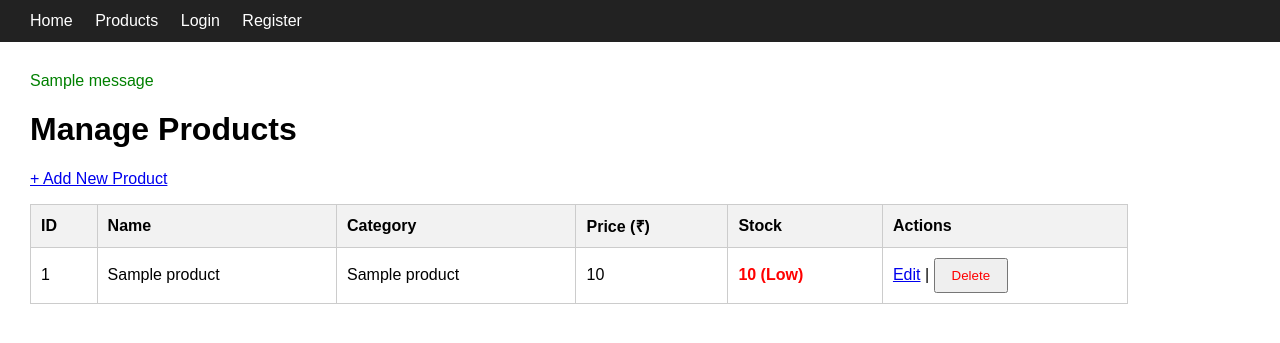
After one commit to Mallika17-makkena/Ecommerce-Inventory-System, a Flask app: template templates/admin_products.html in a window 1280 px wide. The commit adds this page. Shown: the top 343 px of the page. Run offline with Flask 3, Linux system fonts and the light colour scheme; the template is opened without the code that fills it: most values are stand-ins (such as "Sample title", 1, 10 or a date in 2020); one stand-in notice (Sample message) is shown.

Commit message:
Day 5: Add admin product management and base template

```diff
--- a/app.py
+++ b/app.py
@@ -1,4 +1,5 @@
 import os
+from functools import wraps
 from flask import Flask, render_template, request, redirect, url_for, session, flash
 import mysql.connector
 from dotenv import load_dotenv
@@ -19,14 +20,19 @@ def get_connection():
     )
 
 
+def admin_required(f):
+    @wraps(f)
+    def wrapper(*args, **kwargs):
+        if session.get("role") != "admin":
+            flash("Admin access only. Please log in as admin.", "error")
+            return redirect(url_for("login"))
+        return f(*args, **kwargs)
+    return wrapper
+
+
 @app.route("/")
 def home():
-    return (
-        "<h1>Welcome to E-Commerce and Inventory Management System!</h1>"
-        "<a href='/products'>View Products</a> | "
-        "<a href='/register'>Register</a> | "
-        "<a href='/login'>Login</a>"
-    )
+    return render_template("home.html")
 
 
 @app.route("/register", methods=["GET", "POST"])
@@ -107,7 +113,8 @@ def products():
     conn = get_connection()
     cursor = conn.cursor(dictionary=True)
     cursor.execute(
-        "SELECT id, name, price, stock_quantity, low_stock_threshold FROM products"
+        "SELECT id, name, price, stock_quantity, low_stock_threshold "
+        "FROM products WHERE is_active = TRUE"
     )
     items = cursor.fetchall()
     cursor.close()
@@ -115,5 +122,119 @@ def products():
     return render_template("products.html", products=items)
 
 
+@app.route("/admin/products")
+@admin_required
+def admin_products():
+    conn = get_connection()
+    cursor = conn.cursor(dictionary=True)
+    cursor.execute(
+        """SELECT p.id, p.name, p.price, p.stock_quantity,
+                  p.low_stock_threshold, c.name AS category_name
+           FROM products p
+           LEFT JOIN categories c ON p.category_id = c.id
+           WHERE p.is_active = TRUE
+           ORDER BY p.id"""
+    )
+    items = cursor.fetchall()
+    cursor.close()
+    conn.close()
+    return render_template("admin_products.html", products=items)
+
+
+@app.route("/admin/products/add", methods=["GET", "POST"])
+@admin_required
+def add_product():
+    conn = get_connection()
+    cursor = conn.cursor(dictionary=True)
+    cursor.execute("SELECT id, name FROM categories")
+    categories = cursor.fetchall()
+
+    if request.method == "POST":
+        try:
+            cursor.execute(
+                """INSERT INTO products
+                   (category_id, name, description, sku, price,
+                    stock_quantity, low_stock_threshold)
+                   VALUES (%s, %s, %s, %s, %s, %s, %s)""",
+                (
+                    request.form["category_id"],
+                    request.form["name"].strip(),
+                    request.form["description"].strip(),
+                    request.form["sku"].strip() or None,
+                    request.form["price"],
+                    request.form["stock_quantity"],
+                    request.form["low_stock_threshold"],
+                ),
+            )
+            conn.commit()
+            flash("Product added successfully.", "success")
+            cursor.close()
+            conn.close()
+            return redirect(url_for("admin_products"))
+        except mysql.connector.Error as e:
+            flash(f"Could not add product: {e.msg}", "error")
+
+    cursor.close()
+    conn.close()
+    return render_template("product_form.html", product=None, categories=categories)
+
+
+@app.route("/admin/products/edit/<int:product_id>", methods=["GET", "POST"])
+@admin_required
+def edit_product(product_id):
+    conn = get_connection()
+    cursor = conn.cursor(dictionary=True)
+    cursor.execute("SELECT id, name FROM categories")
+    categories = cursor.fetchall()
+
+    if request.method == "POST":
+        try:
+            cursor.execute(
+                """UPDATE products
+                   SET category_id=%s, name=%s, description=%s, sku=%s,
+                       price=%s, stock_quantity=%s, low_stock_threshold=%s
+                   WHERE id=%s""",
+                (
+                    request.form["category_id"],
+                    request.form["name"].strip(),
+                    request.form["description"].strip(),
+                    request.form["sku"].strip() or None,
+                    request.form["price"],
+                    request.form["stock_quantity"],
+                    request.form["low_stock_threshold"],
+                    product_id,
+                ),
+            )
+            conn.commit()
+            flash("Product updated successfully.", "success")
+            cursor.close()
+            conn.close()
+            return redirect(url_for("admin_products"))
+        except mysql.connector.Error as e:
+            flash(f"Could not update product: {e.msg}", "error")
+
+    cursor.execute("SELECT * FROM products WHERE id = %s", (product_id,))
+    product = cursor.fetchone()
+    cursor.close()
+    conn.close()
+    if not product:
+        flash("Product not found.", "error")
+        return redirect(url_for("admin_products"))
+    return render_template("product_form.html", product=product, categories=categories)
+
+
+@app.route("/admin/products/delete/<int:product_id>", methods=["POST"])
+@admin_required
+def delete_product(product_id):
+    conn = get_connection()
+    cursor = conn.cursor()
+    cursor.execute("UPDATE products SET is_active = FALSE WHERE id = %s", (product_id,))
+    conn.commit()
+    cursor.close()
+    conn.close()
+    flash("Product removed.", "success")
+    return redirect(url_for("admin_products"))
+
+
 if __name__ == "__main__":
     app.run(debug=True)
--- /dev/null
+++ b/templates/admin_products.html
@@ -0,0 +1,32 @@
+{% extends "base.html" %}
+{% block title %}Manage Products{% endblock %}
+{% block content %}
+<h1>Manage Products</h1>
+<p><a href="/admin/products/add">+ Add New Product</a></p>
+<table>
+    <tr>
+        <th>ID</th><th>Name</th><th>Category</th><th>Price (₹)</th>
+        <th>Stock</th><th>Actions</th>
+    </tr>
+    {% for p in products %}
+    <tr>
+        <td>{{ p.id }}</td>
+        <td>{{ p.name }}</td>
+        <td>{{ p.category_name or '-' }}</td>
+        <td>{{ p.price }}</td>
+        <td class="{{ 'low' if p.stock_quantity <= p.low_stock_threshold }}">
+            {{ p.stock_quantity }}
+            {% if p.stock_quantity <= p.low_stock_threshold %}(Low){% endif %}
+        </td>
+        <td>
+            <a href="/admin/products/edit/{{ p.id }}">Edit</a> |
+            <form method="POST" action="/admin/products/delete/{{ p.id }}"
+                  style="display:inline"
+                  onsubmit="return confirm('Delete this product?');">
+                <button type="submit" class="danger">Delete</button>
+            </form>
+        </td>
+    </tr>
+    {% endfor %}
+</table>
+{% endblock %}
--- /dev/null
+++ b/templates/base.html
@@ -0,0 +1,45 @@
+<!DOCTYPE html>
+<html>
+<head>
+    <title>{% block title %}E-Commerce System{% endblock %}</title>
+    <style>
+        body { font-family: Arial, sans-serif; margin: 0; }
+        nav { background: #222; padding: 12px 30px; }
+        nav a { color: white; margin-right: 18px; text-decoration: none; }
+        .content { margin: 30px; }
+        table { border-collapse: collapse; width: 90%; }
+        th, td { border: 1px solid #ccc; padding: 10px; text-align: left; }
+        th { background: #f2f2f2; }
+        input, select, textarea { display: block; margin: 8px 0; padding: 8px; width: 300px; }
+        button { padding: 8px 16px; }
+        .error { color: red; }
+        .success { color: green; }
+        .low { color: red; font-weight: bold; }
+        .danger { color: red; }
+    </style>
+</head>
+<body>
+    <nav>
+        <a href="/">Home</a>
+        <a href="/products">Products</a>
+        {% if session.get('user_id') %}
+            <a href="/dashboard">Dashboard</a>
+            {% if session.get('role') == 'admin' %}
+                <a href="/admin/products">Manage Products</a>
+            {% endif %}
+            <a href="/logout">Logout</a>
+        {% else %}
+            <a href="/login">Login</a>
+            <a href="/register">Register</a>
+        {% endif %}
+    </nav>
+    <div class="content">
+        {% with messages = get_flashed_messages(with_categories=true) %}
+            {% for category, message in messages %}
+                <p class="{{ category }}">{{ message }}</p>
+            {% endfor %}
+        {% endwith %}
+        {% block content %}{% endblock %}
+    </div>
+</body>
+</html>
--- /dev/null
+++ b/templates/home.html
@@ -0,0 +1,6 @@
+{% extends "base.html" %}
+{% block title %}Home{% endblock %}
+{% block content %}
+<h1>Welcome to E-Commerce and Inventory Management System!</h1>
+<p>Browse our products, register an account, and place orders online.</p>
+{% endblock %}
```
Also changed, not shown: templates/login.html (+4 -20 lines), templates/product_form.html (added, +28 -0 lines), templates/products.html (+5 -18 lines), templates/register.html (+4 -20 lines).
